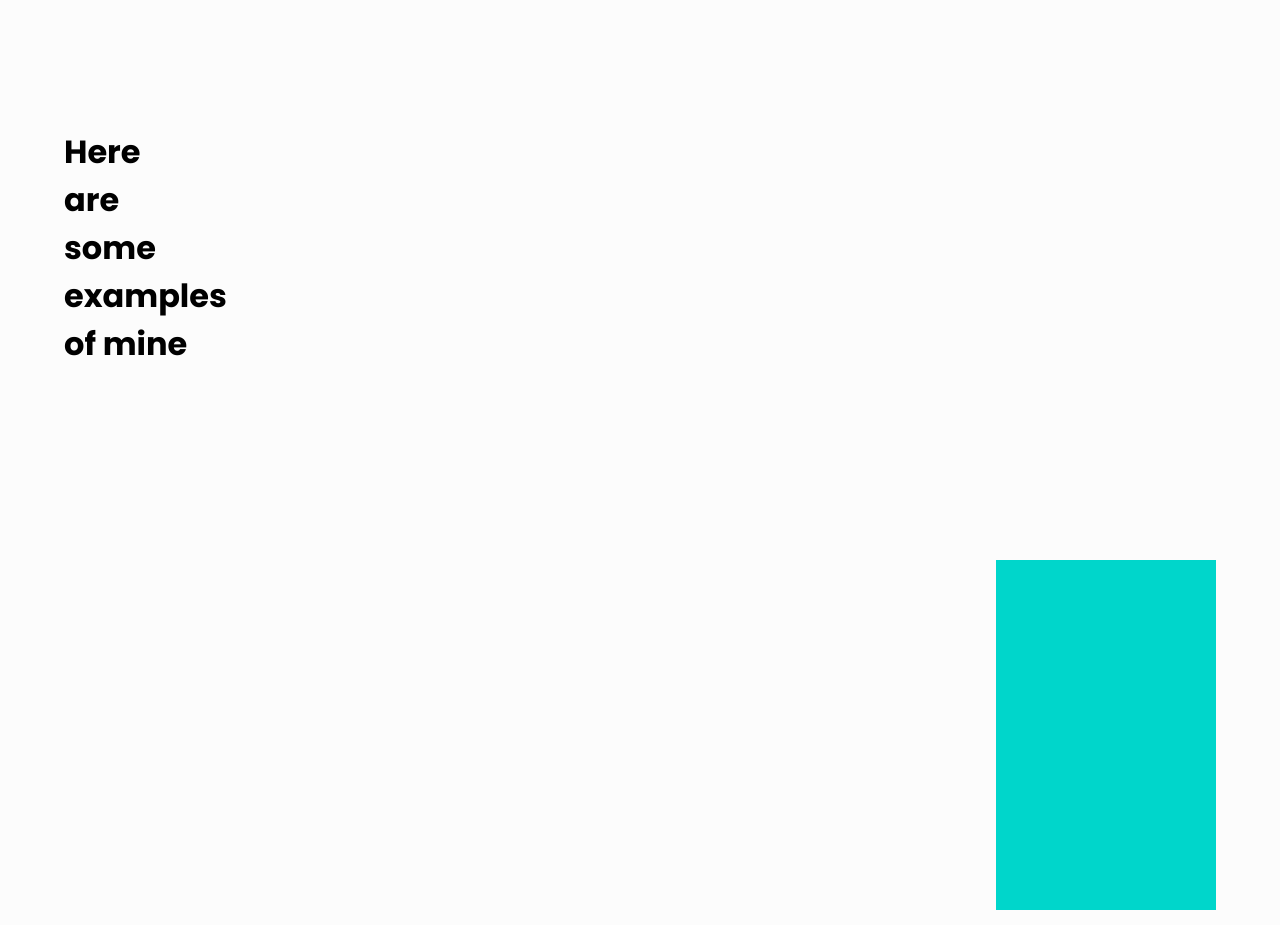
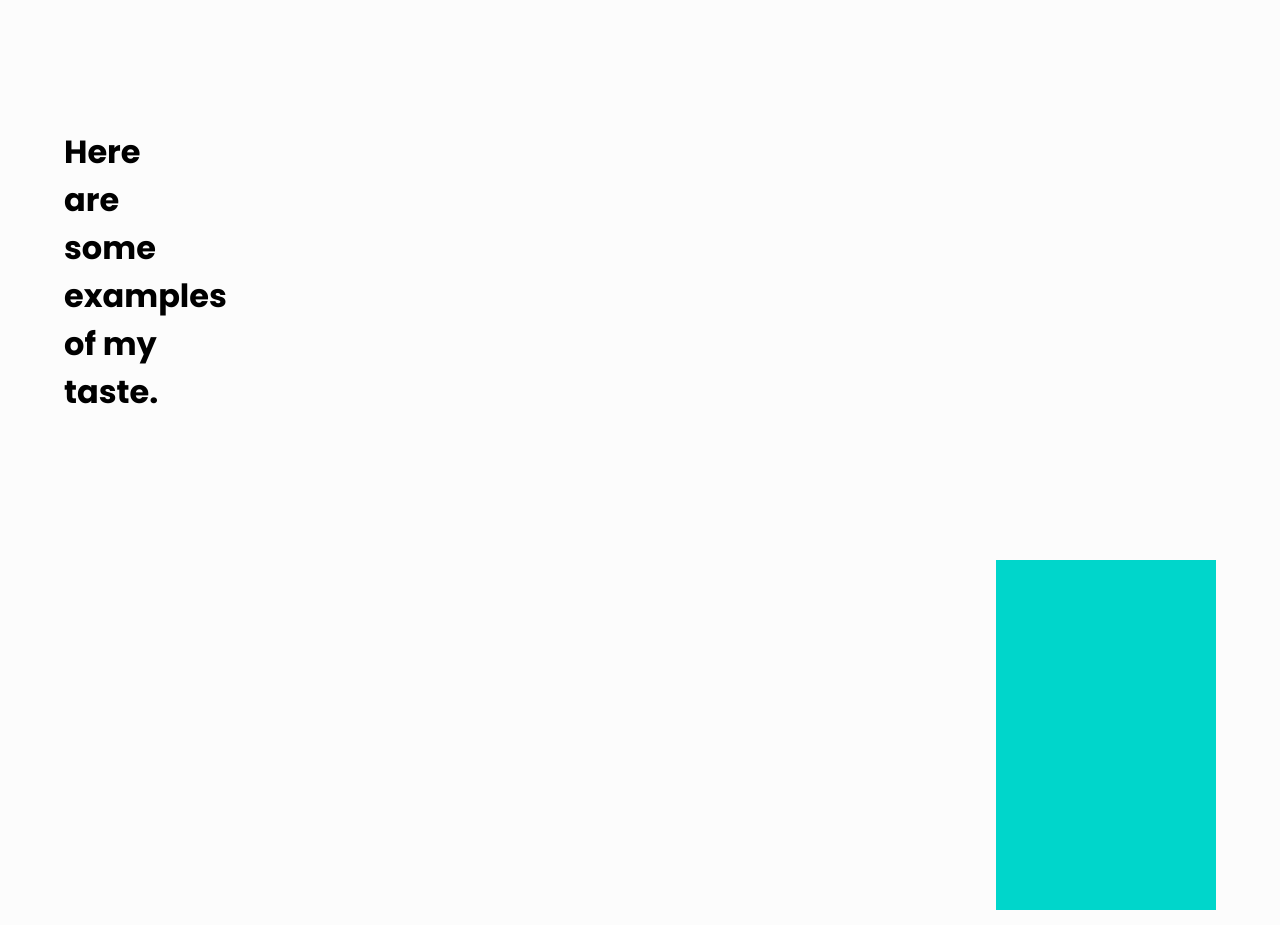
Before and after one commit to ChristianAlston/freelance, a React (Create React App) app: page / in a window 1280 px wide. Shown: the part 3940-4865 px from the top of the page. Built offline with nearby package versions, Linux system fonts and the light colour scheme.

Commit message:
h1 title change

```diff
--- a/src/Components/Content3/Content3.js
+++ b/src/Components/Content3/Content3.js
@@ -4,7 +4,7 @@ import './Content3.css'
 const Content3 = () => {
     return (
         <div className='content3' id='projects'>
-            <h1 className='examples'>Here are some examples of mine</h1>
+            <h1 className='examples'>Here are some examples of my taste.</h1>
             <div className='project1'>
 
             </div>
```
